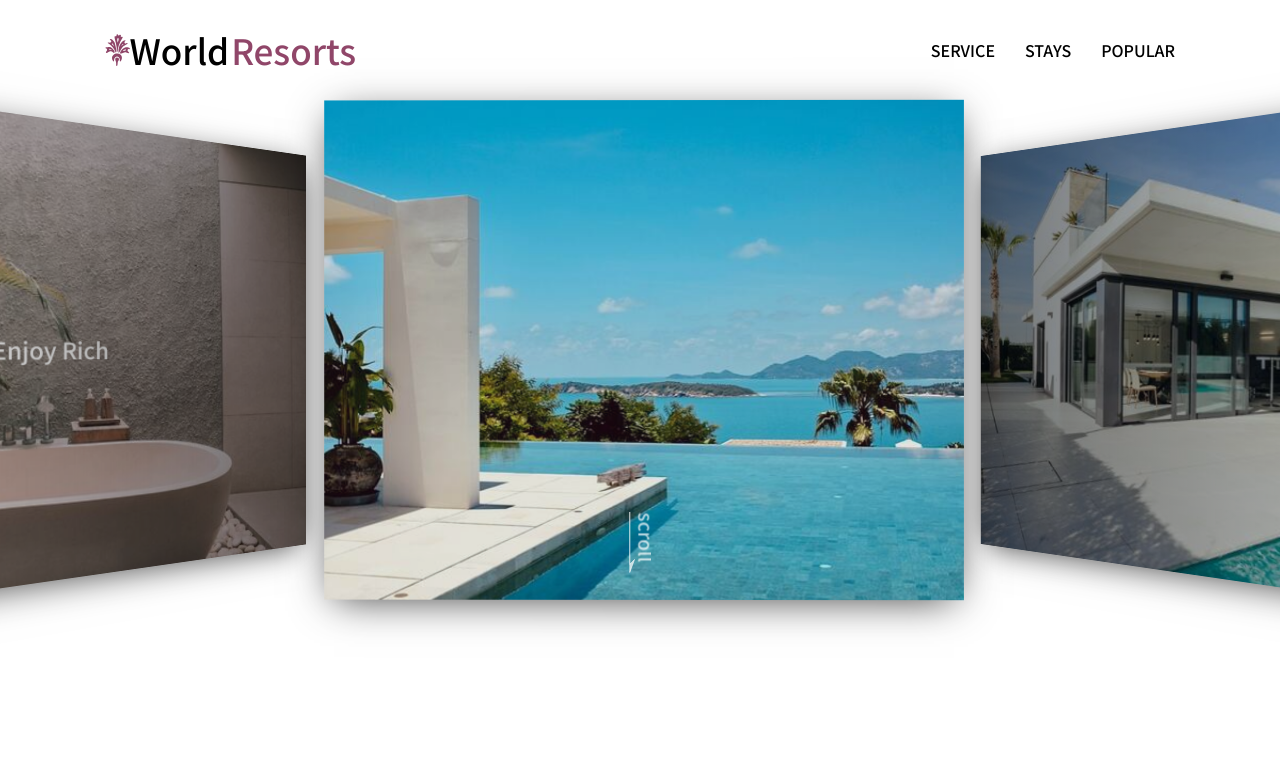
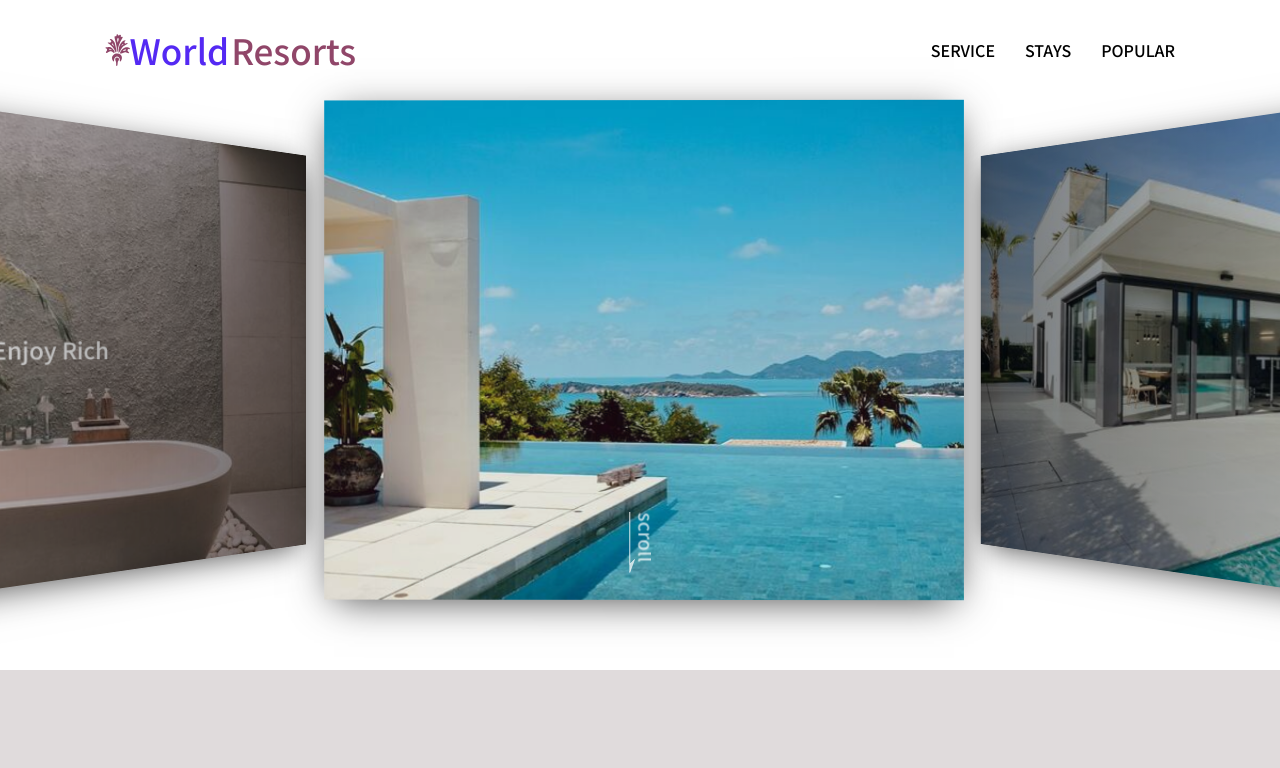
Before and after one commit to Ten10sun/World-Resorts, a plain HTML site: page index.html in a window 1280 px wide. Shown: the top 768 px of the page. Drawn offline with Linux system fonts and the light colour scheme; a web font is replaced by a local one.

Commit message:
⚡️ BGcolor, レスポンシブへの対応修正

```diff
--- a/index.html
+++ b/index.html
@@ -35,11 +35,11 @@
         <div class="nav-trigger"></div>
         <header class="header">
           <div class="header__inner appear up">
-            <div class="logo item">
+            <a href="#" class="logo item">
               <img class="logo__img" src="images/logo.svg" />
               <span class="logo__stay">World</span>
               <span class="logo__world">Resorts</span>
-            </div>
+            </a>
             <nav class="header__nav">
               <ul class="header__ul">
                 <li class="header__li item"><a href="#travel">SERVICE</a></li>
--- a/styles/style.css
+++ b/styles/style.css
@@ -765,6 +765,7 @@ img {
 #main-content {
   position: relative;
   z-index: 0;
+  background-color: #d1cacbab;
 }
 
 main {
@@ -1018,19 +1019,15 @@ main {
   color: #535353;
   text-decoration: none;
 }
-.footer .logo {
-  font-size: 38px;
-  justify-content: center;
-}
-@media screen and (min-width: 600px) {
-  .footer .logo {
-    justify-content: flex-start;
-  }
+
+a, a:hover, a:active, a:focus {
+  text-decoration: none;
 }
 
 .logo {
   font-size: 42px;
   display: flex;
+  color: rgb(84, 41, 243);
 }
 .logo__img {
   width: 0.7em;
```
